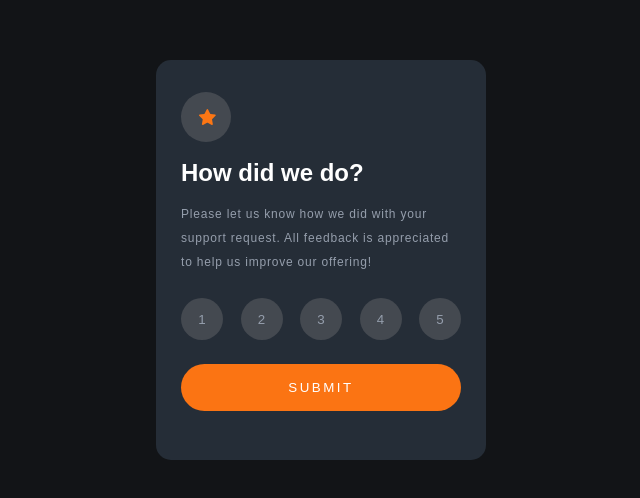
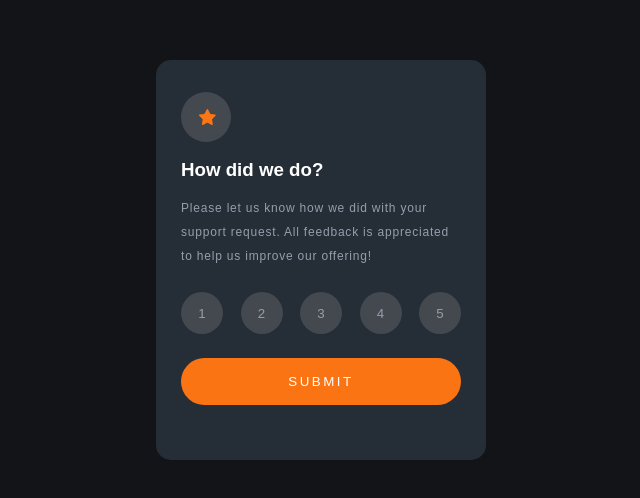
Before and after one commit to ezequielmagi/newbie, a plain HTML site: page index.html in a window 1280 px wide. Shown: the part 140-638 px from the top of the page, without its empty margins (319-959 px from the left). Drawn offline with Linux system fonts and the light colour scheme.

Commit message:
modificando titulos

```diff
--- a/index.html
+++ b/index.html
@@ -16,7 +16,7 @@
         </picture>
       </header>
       <section class="card-text">
-        <h2>How did we do?</h2>
+        <h1>How did we do?</h1>
         <p>Please let us know how we did with your support request. All feedback is appreciated to help us improve our offering!</p>
       </section>
       <section class="card-numbers">
--- a/main.css
+++ b/main.css
@@ -82,7 +82,7 @@ picture img{
   margin: 10px auto;
 }
 
-.card-text h2{
+.card-text h1{
   color: var(--White);
   font-weight: 700;
   margin-bottom: 15px;
```
